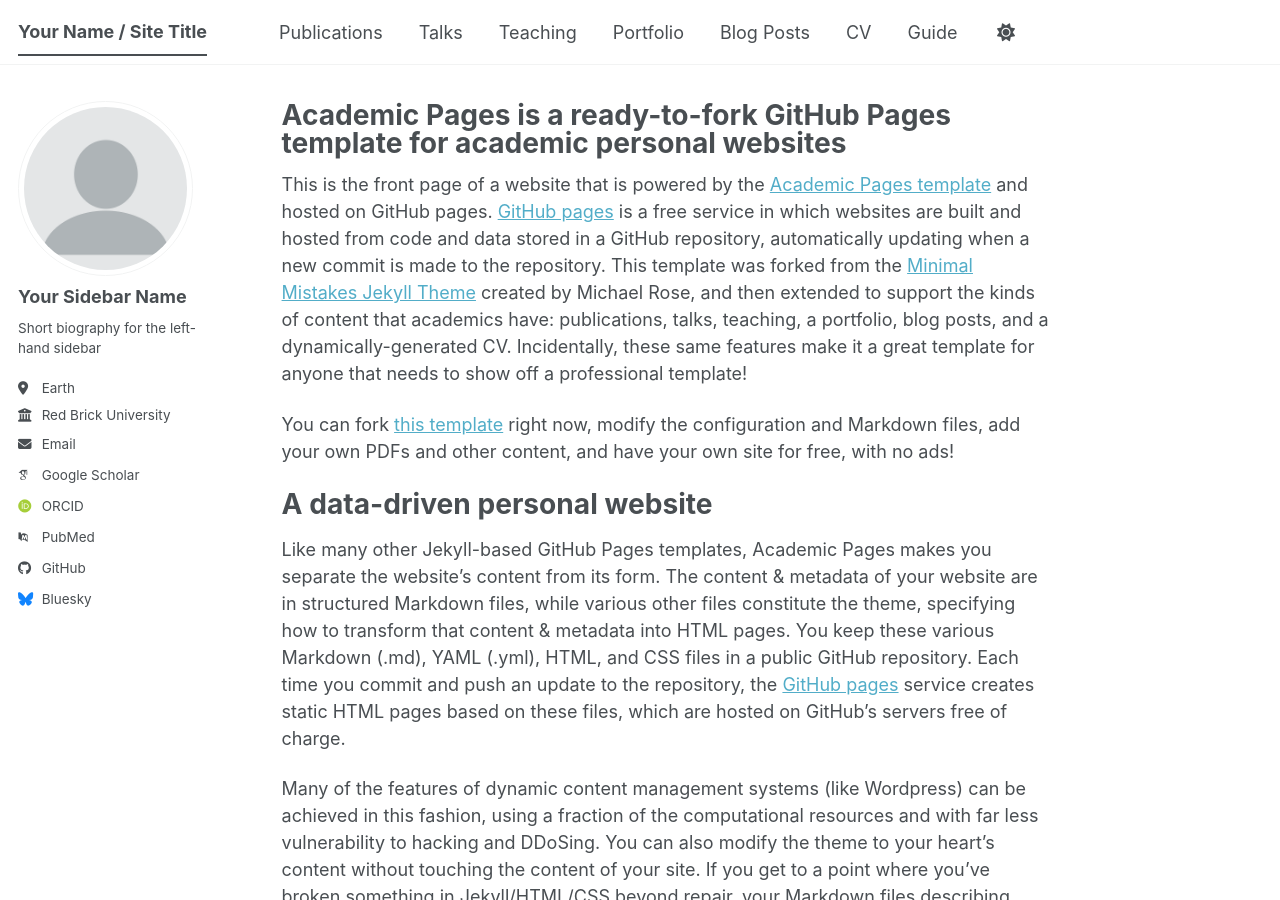
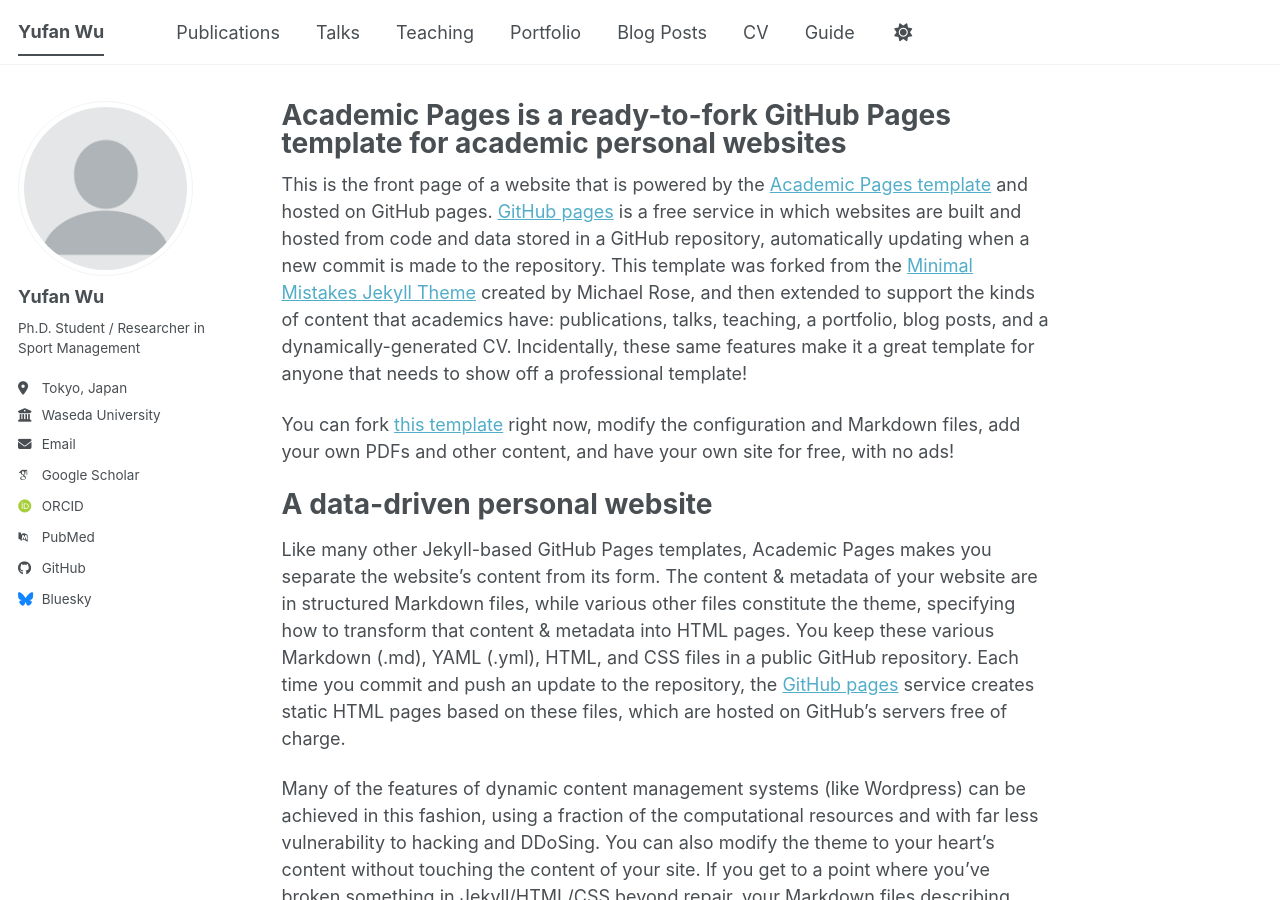
Before and after one commit to DrBoronaldo/DrBoronaldo.github.io, a Jekyll site: the page built from _pages/about.md, in a window 1280 px wide and 900 px high. Built offline with Jekyll 4.4.1, drawn with Linux system fonts in a browser that asks for light colours; some web fonts are replaced; a script bundle is joined from its source files by our own code; library files that are not in the unit come from our copies.

Commit message:
Update _config.yml

```diff
--- a/_config.yml
+++ b/_config.yml
@@ -8,29 +8,28 @@
 
 # Basic Site Settings
 locale                   : "en-US"
-site_theme               : "default" # The available themes options are "default", "air", "sunrise", "mint", "dirt" and "contrast"
-title                    : "Your Name / Site Title"
+site_theme               : "default"
+title                    : "Yufan Wu"
 title_separator          : "-"
 name                     : &name "Yufan Wu"
-description              : &description "Your Name's academic portfolio"   # Update this with a general description of your site, this is the default if not overridden by a page
-url                      : https://academicpages.github.io # The base hostname & protocol for your site e.g. "https://yufanwu.github.io",
-                                                           # or if you already have some other page hosted on Github then use "https://[your GitHub username].github.io/[Your Repo Name]"
-baseurl                  : "" # the subpath of your site, e.g. "/blog"
-repository               : "yufanwu.github.io"
+description              : &description "Yufan Wu's academic portfolio"
 
-# Site Author - The following control what appear as part of the author content on the side bar.
-#               If a field is blank the icon and link will not appear, otherwise it will be shown.
-#               Additional customization can be done by editing /_includes/author-profile.html
+# ！！！重点修改这里！！！
+url                      : "https://yufanwu.github.io"
+baseurl                  : ""
+repository               : "yufanwu/yufanwu.github.io"
+
+# Site Author
 author:
   # Biographic information
-  avatar           : "profile.png"
-  name             : "Your Sidebar Name"
-  pronouns         : # example: "she/her"
-  bio              : "Short biography for the left-hand sidebar"
-  location         : "Earth"
-  employer         : "Red Brick University"
-  uri              : # URL
-  email            : "none@example.org"
+  avatar           : "profile.png" # 确保你在 images 文件夹里有一张叫 profile.png 的照片
+  name             : "Yufan Wu"
+  pronouns         : # 选填，例如 "he/him"
+  bio              : "Ph.D. Student / Researcher in Sport Management" # 这里写你的简短介绍
+  location         : "Tokyo, Japan" # 你的所在地
+  employer         : "Waseda University" # 你的学校
+  uri              :
+  email            : "yufan-wu@toki.waseda.jp"
 
   # Academic websites
   academia         : # URL
```
